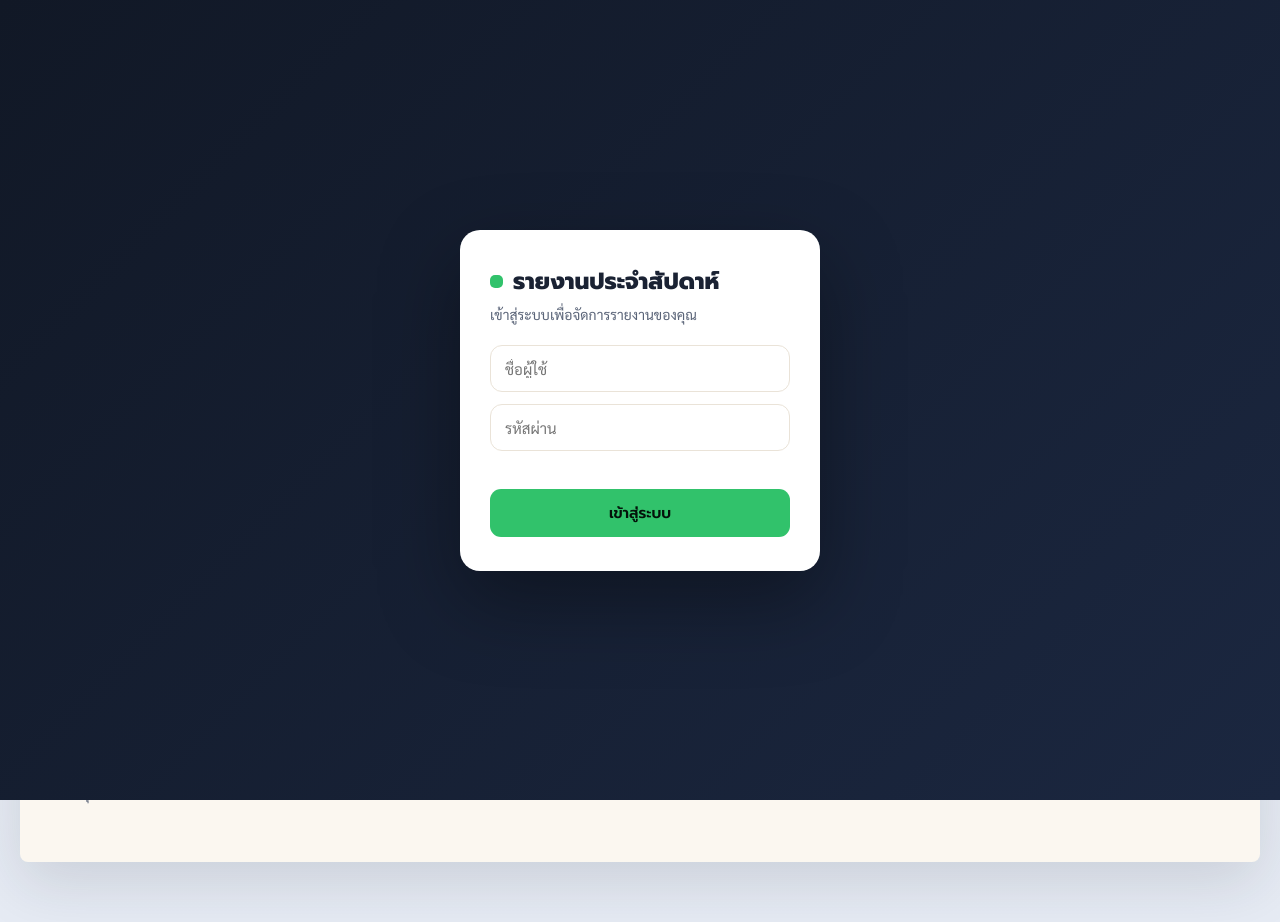
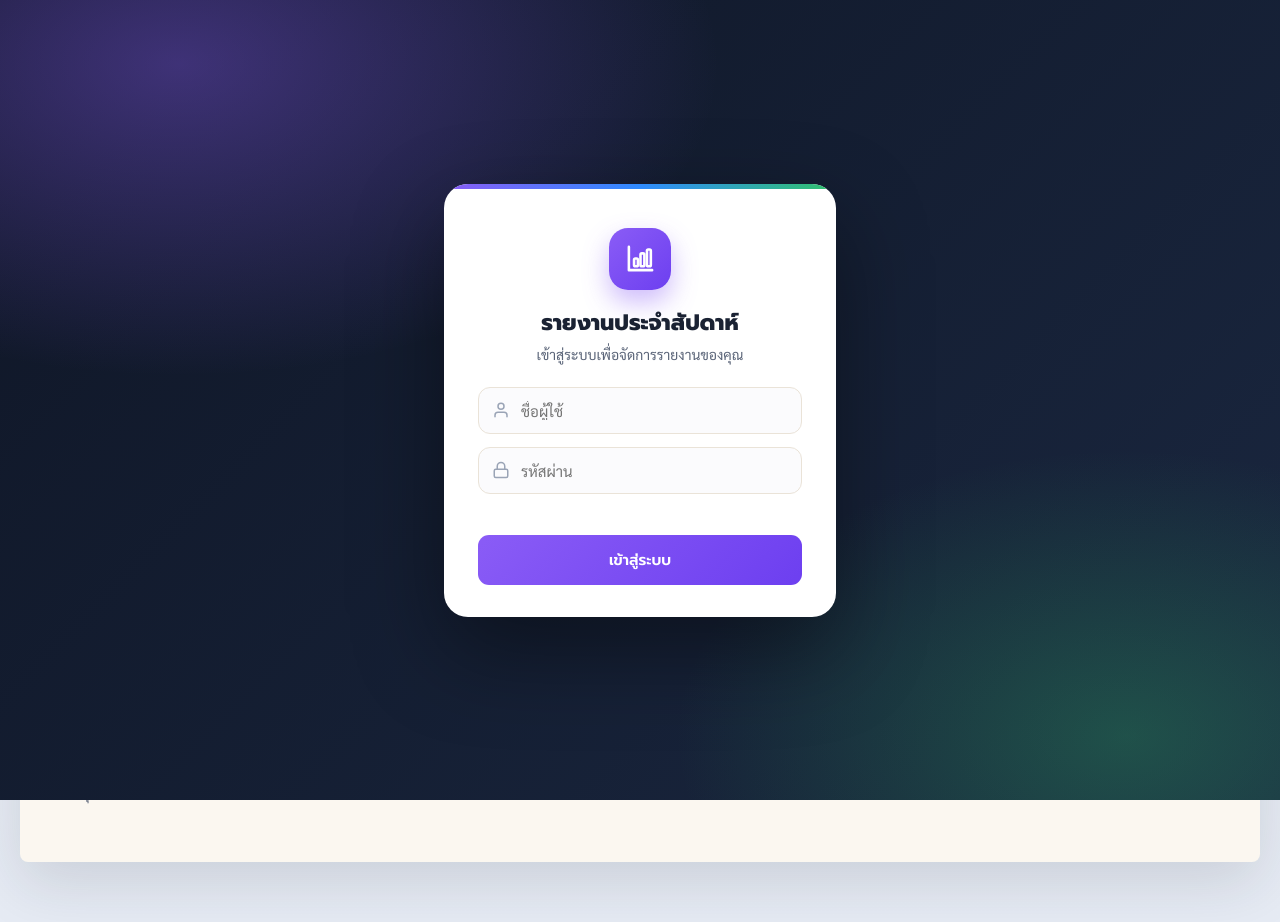
Before and after one commit to attechnologyworkspace/weekly-report-, a plain HTML site: page index.html in a window 1280 px wide. Drawn offline with nearby package versions, Linux system fonts and the light colour scheme.

Commit message:
Add files via upload

```diff
--- a/index.html
+++ b/index.html
@@ -132,16 +132,29 @@
   .exporting [contenteditable]{box-shadow:none !important;background:none !important}
 
   /* login */
-  .loginwrap{position:fixed;inset:0;z-index:200;background:linear-gradient(135deg,#111826,#1b2740);
-    display:none;align-items:center;justify-content:center;padding:20px}
-  .logincard{width:360px;max-width:100%;background:#fff;border-radius:20px;padding:34px 30px;box-shadow:0 30px 80px rgba(0,0,0,.35)}
-  .loginbrand{font-family:'Prompt',sans-serif;font-weight:800;font-size:23px;display:flex;align-items:center;gap:10px}
-  .loginbrand .dot{width:13px;height:13px;border-radius:5px;background:#31c26b}
-  .loginsub{color:var(--muted);font-size:14px;margin:6px 0 22px}
-  .lin{width:100%;font-family:'Sarabun',sans-serif;font-size:15px;border:1.5px solid var(--line);border-radius:12px;padding:13px 14px;margin-bottom:12px;outline:none;transition:border-color .12s}
-  .lin:focus{border-color:#2f8bff}
-  .lbtn{width:100%;justify-content:center;font-size:15px;padding:13px;margin-top:4px}
-  .lerr{color:#e0362f;font-size:13px;min-height:18px;margin-bottom:4px;font-weight:600}
+  .loginwrap{position:fixed;inset:0;z-index:200;display:none;align-items:center;justify-content:center;padding:20px;
+    background:radial-gradient(900px 520px at 14% 8%, rgba(138,92,246,.38), transparent 60%),
+              radial-gradient(820px 520px at 88% 92%, rgba(49,194,107,.28), transparent 55%),
+              linear-gradient(135deg,#0f1626 0%,#1a2740 100%)}
+  .logincard{width:392px;max-width:100%;background:#fff;border-radius:24px;padding:38px 34px 32px;
+    box-shadow:0 34px 90px rgba(0,0,0,.42);position:relative;overflow:hidden}
+  .logincard::before{content:"";position:absolute;top:0;left:0;right:0;height:5px;background:linear-gradient(90deg,#8a5cf6,#2f8bff,#31c26b)}
+  .loginlogo{width:62px;height:62px;border-radius:19px;margin:6px auto 16px;display:flex;align-items:center;justify-content:center;
+    background:linear-gradient(135deg,#8a5cf6,#6d3ff0);box-shadow:0 12px 26px rgba(138,92,246,.42)}
+  .loginlogo svg{width:31px;height:31px;stroke:#fff;fill:none;stroke-width:2;stroke-linecap:round;stroke-linejoin:round}
+  .loginbrand{font-family:'Prompt',sans-serif;font-weight:800;font-size:22px;text-align:center;color:#1a2233}
+  .loginsub{color:var(--muted);font-size:14px;text-align:center;margin:6px 0 24px}
+  .field{position:relative;margin-bottom:13px}
+  .field .fic{position:absolute;left:14px;top:50%;transform:translateY(-50%);width:18px;height:18px;
+    stroke:#9aa4b6;fill:none;stroke-width:2;stroke-linecap:round;stroke-linejoin:round;pointer-events:none}
+  .field .lin{margin-bottom:0;padding-left:42px}
+  .lin{width:100%;font-family:'Sarabun',sans-serif;font-size:15px;border:1.5px solid var(--line);border-radius:12px;
+    padding:13px 14px;margin-bottom:12px;outline:none;background:#fbfbfd;transition:border-color .12s,box-shadow .12s,background .12s}
+  .lin:focus{border-color:#8a5cf6;box-shadow:0 0 0 3px rgba(138,92,246,.15);background:#fff}
+  .lbtn{width:100%;justify-content:center;font-size:15px;padding:14px;margin-top:8px;
+    background:linear-gradient(135deg,#8a5cf6,#6d3ff0);color:#fff}
+  .lbtn:hover{filter:brightness(1.07)}
+  .lerr{color:#e0362f;font-size:13px;min-height:18px;margin:2px 0 2px;font-weight:600;text-align:center}
 
   /* modal จัดการผู้ใช้ */
   .modal{position:fixed;inset:0;z-index:210;background:rgba(17,24,38,.55);display:none;align-items:center;justify-content:center;padding:20px}
@@ -189,12 +202,19 @@
 <!-- ===== หน้าล็อกอิน ===== -->
 <div class="loginwrap" id="loginwrap">
   <div class="logincard">
-    <div class="loginbrand"><span class="dot"></span>รายงานประจำสัปดาห์</div>
+    <div class="loginlogo"><svg viewBox="0 0 24 24"><path d="M3 3v18h18"/><rect x="7" y="12" width="3" height="6" rx="1"/><rect x="12" y="8" width="3" height="10" rx="1"/><rect x="17" y="5" width="3" height="13" rx="1"/></svg></div>
+    <div class="loginbrand">รายงานประจำสัปดาห์</div>
     <div class="loginsub">เข้าสู่ระบบเพื่อจัดการรายงานของคุณ</div>
-    <input id="lu" class="lin" placeholder="ชื่อผู้ใช้" autocomplete="username">
-    <input id="lp" class="lin" type="password" placeholder="รหัสผ่าน" autocomplete="current-password">
+    <div class="field">
+      <svg class="fic" viewBox="0 0 24 24"><path d="M20 21v-2a4 4 0 0 0-4-4H8a4 4 0 0 0-4 4v2"/><circle cx="12" cy="7" r="4"/></svg>
+      <input id="lu" class="lin" placeholder="ชื่อผู้ใช้" autocomplete="username">
+    </div>
+    <div class="field">
+      <svg class="fic" viewBox="0 0 24 24"><rect x="3" y="11" width="18" height="11" rx="2"/><path d="M7 11V7a5 5 0 0 1 10 0v4"/></svg>
+      <input id="lp" class="lin" type="password" placeholder="รหัสผ่าน" autocomplete="current-password">
+    </div>
     <div class="lerr" id="lerr"></div>
-    <button class="btn btn-primary lbtn" onclick="doLogin()">เข้าสู่ระบบ</button>
+    <button class="btn lbtn" onclick="doLogin()">เข้าสู่ระบบ</button>
   </div>
 </div>
 
```
